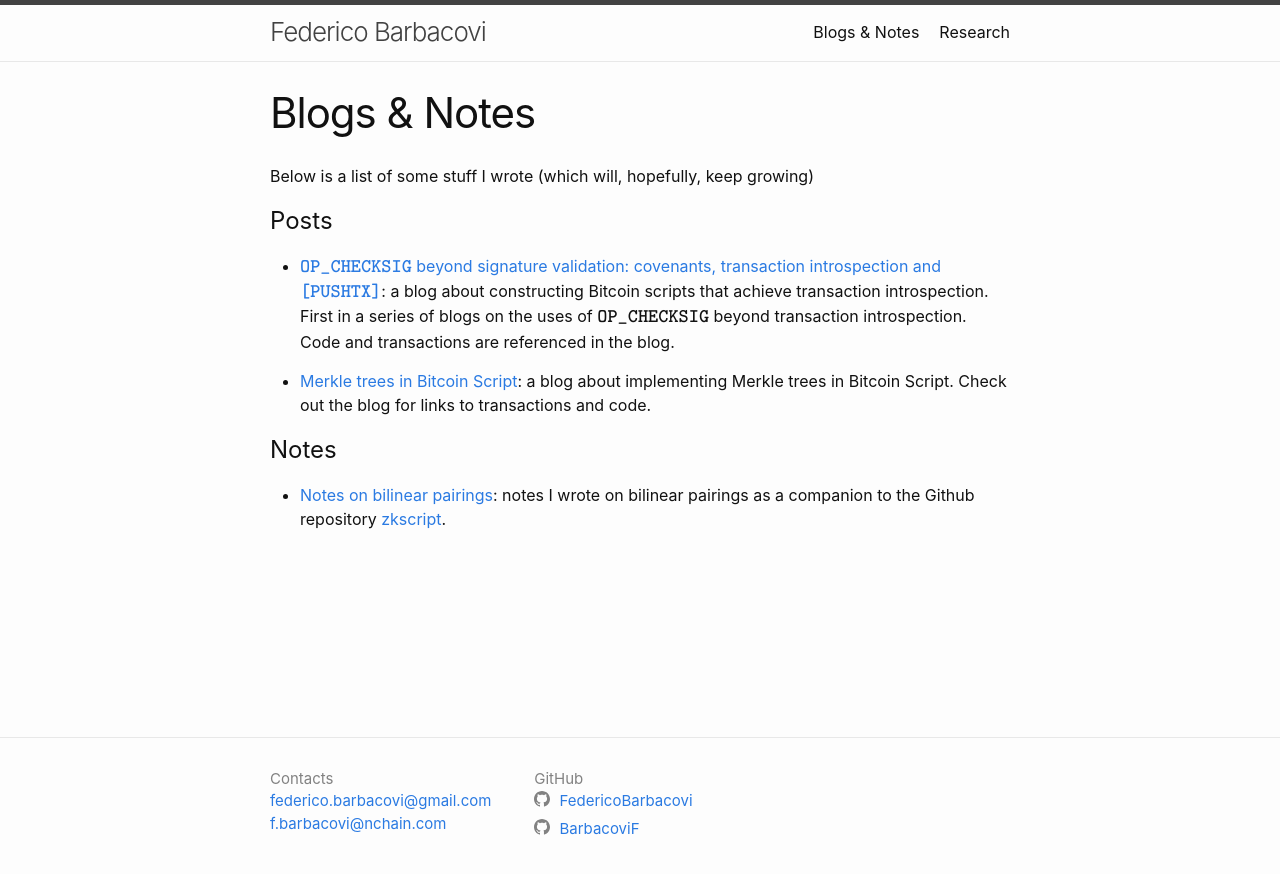
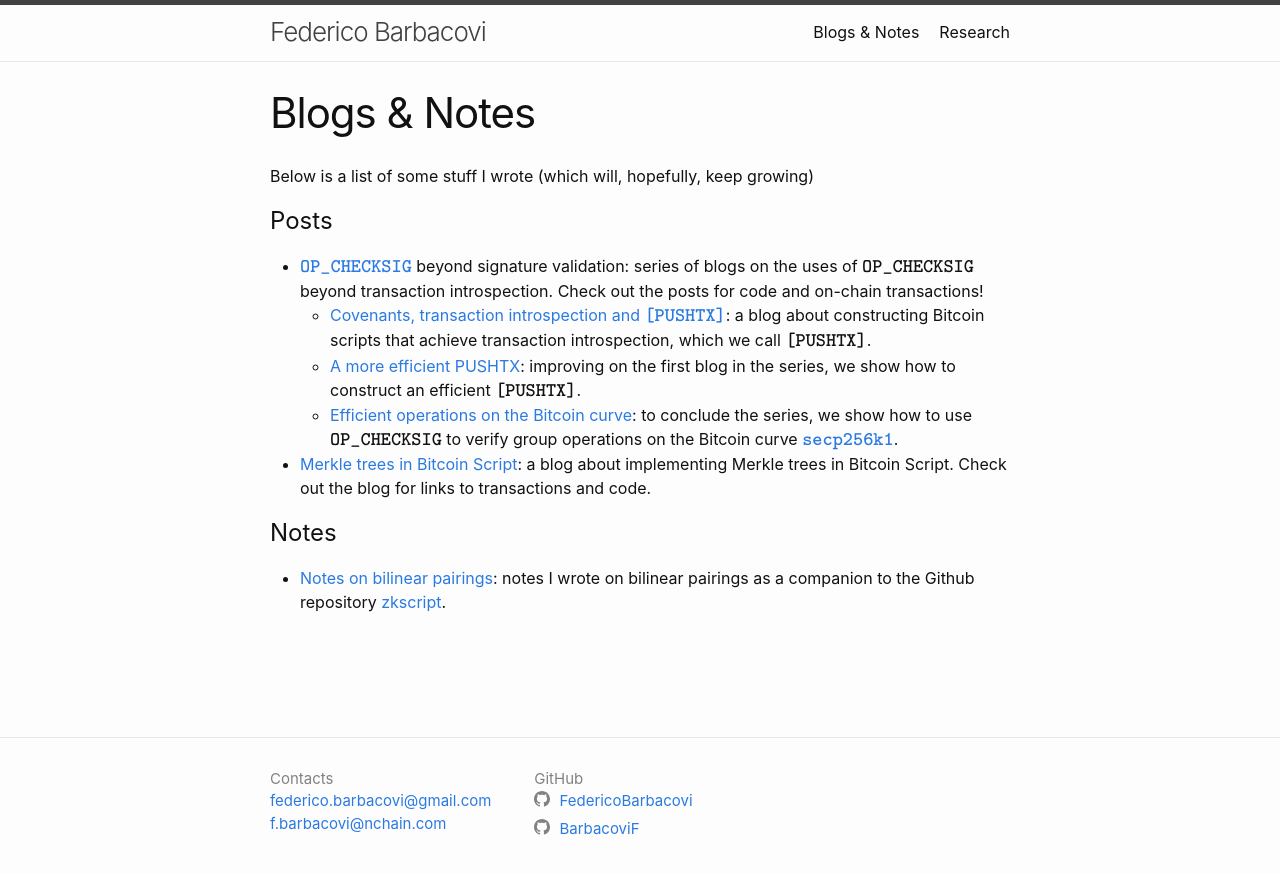
Before and after one commit to federicobarbacovi/federicobarbacovi.github.io, a Jekyll site: the page built from blogs.markdown, in a window 1280 px wide. Shown: the top 874 px of the page. Built offline with Jekyll 4.4.1, drawn with Linux system fonts in a browser that asks for light colours.

Commit message:
Update blogposts

```diff
--- a/blogs.markdown
+++ b/blogs.markdown
@@ -9,7 +9,10 @@ Below is a list of some stuff I wrote (which will, hopefully, keep growing)
 
 # Posts
 
-- [$$\texttt{OP\_CHECKSIG}$$ beyond signature validation: covenants, transaction introspection and $$\texttt{[PUSHTX]}$$](https://hackmd.io/@federicobarbacovi/By6zkFmfyl): a blog about constructing Bitcoin scripts that achieve transaction introspection. First in a series of blogs on the uses of $$\texttt{OP\_CHECKSIG}$$ beyond transaction introspection. Code and transactions are referenced in the blog.
+- [$$\texttt{OP\_CHECKSIG}$$](https://en.bitcoin.it/wiki/OP_CHECKSIG) beyond signature validation: series of blogs on the uses of $$\texttt{OP\_CHECKSIG}$$ beyond transaction introspection. Check out the posts for code and on-chain transactions!
+    - [Covenants, transaction introspection and $$\texttt{[PUSHTX]}$$](https://hackmd.io/@federicobarbacovi/By6zkFmfyl): a blog about constructing Bitcoin scripts that achieve transaction introspection, which we call $$\texttt{[PUSHTX]}$$.
+    - [A more efficient PUSHTX](https://hackmd.io/@federicobarbacovi/H1DqEzfm1l): improving on the first blog in the series, we show how to construct an efficient $$\texttt{[PUSHTX]}$$.
+    - [Efficient operations on the Bitcoin curve](https://hackmd.io/@federicobarbacovi/BkxI6ZvVye): to conclude the series, we show how to use $$\texttt{OP\_CHECKSIG}$$ to verify group operations on the Bitcoin curve [$$\texttt{secp256k1}$$](https://en.bitcoin.it/wiki/Secp256k1).
 
 - [Merkle trees in Bitcoin Script](https://hackmd.io/@federicobarbacovi/BybFoBplJx): a blog about implementing Merkle trees in Bitcoin Script. Check out the blog for links to transactions and code.
 
```
